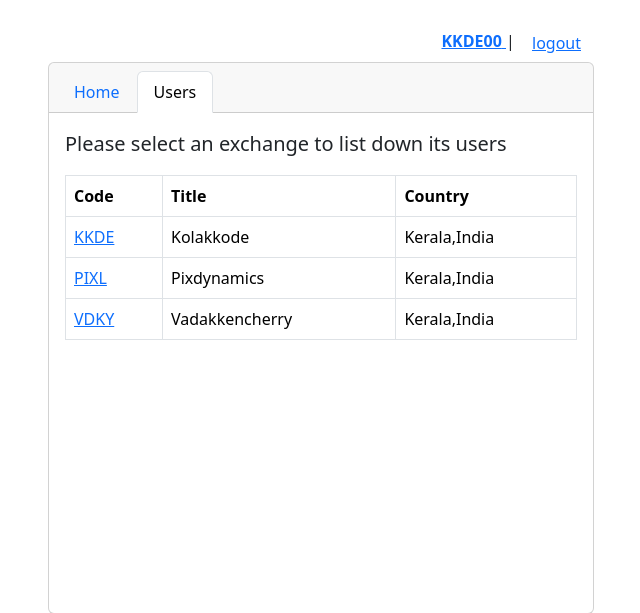
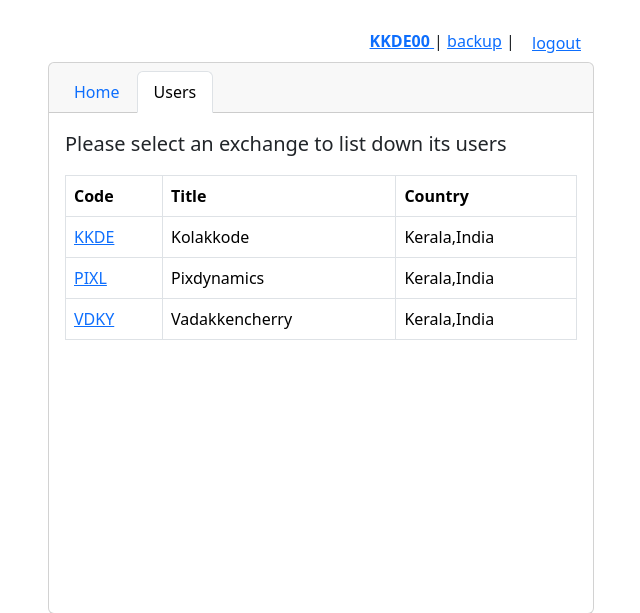
Before and after one commit to suhailvs/lets, a Django app: page /users/ in a window 1280 px wide. Shown: the top 613 px of the page, without its empty margins (319-959 px from the left). Run offline with Django 5.2, Linux system fonts and the light colour scheme; a user stored in the database is signed in; data comes from the database, SQL or seed files in the repository; parts of the project's set-up code (start-up, migrations or seed data) failed here and were passed over; some libraries are stand-ins or nearby versions.

Commit message:
added backup of media and database

```diff
--- a/backend/frontendapp/templates/base.html
+++ b/backend/frontendapp/templates/base.html
@@ -26,7 +26,9 @@
                 <div style="float: right;">
                   <a href="{% url 'frontendapp:user_detail' exchange=user.exchange.code user=user.id %}">
                     <strong>{{ user.username }}</strong>
-                  </a>  | <form method="post" style="display:inline!important;" action="{% url 'logout' %}">
+                  </a>  |
+                  <a href="{% url 'frontendapp:backup_media' %}">backup</a> |
+                  <form method="post" style="display:inline!important;" action="{% url 'logout' %}">
                       {% csrf_token %}
                       <button class="btn btn-link" type="submit">logout</button>
                   </form>
--- a/backend/frontendapp/urls.py
+++ b/backend/frontendapp/urls.py
@@ -15,4 +15,5 @@ urlpatterns = [
     path('listing/<int:pk>/delete/', views.ListingDeleteView.as_view(), name='listing_delete'),
     path('listing/<int:pk>/preview/', views.ListingPreviewView.as_view(), name='listing_preview'),
     path("ajax/<str:purpose>/", views.ajax_views, name="ajax_views"), # see https://github.com/gamifications/shihas_bill
+    path("backup-media/", views.backup_media, name="backup_media"),
 ]
--- a/backend/frontendapp/views.py
+++ b/backend/frontendapp/views.py
@@ -223,3 +223,38 @@ class ListingDeleteView(DeleteView):
 class ListingPreviewView(DetailView):
     model = Listing
     template_name = "frontendapp/listing_detail.html"
+
+@login_required
+def backup_media(request):
+    import zipfile
+    from datetime import datetime
+    from django.http import FileResponse
+    import os
+
+    media_root = settings.MEDIA_ROOT
+    backup_dir = os.path.join(settings.BASE_DIR,"mysite", "backups")
+    os.makedirs(backup_dir, exist_ok=True)
+
+    timestamp = datetime.now().strftime("%d%m%Y_%H%M%S")
+    zip_name  = f"media_backup_{timestamp}.zip"
+    zip_path  = os.path.join(backup_dir, zip_name)
+
+    try:
+        with zipfile.ZipFile(zip_path, "w", zipfile.ZIP_DEFLATED) as zf:
+            for root, dirs, files in os.walk(media_root):
+                for file in files:
+                    abs_path = os.path.join(root, file)
+                    arc_path = os.path.relpath(abs_path, media_root)
+                    zf.write(abs_path, arc_path)
+
+        # Stream the file to browser without loading into RAM
+        response = FileResponse(
+            open(zip_path, "rb"),
+            content_type="application/zip",
+            as_attachment=True,
+            filename=zip_name,
+        )
+        return response
+
+    except Exception as e:
+        return JsonResponse({"Error":f"Error: {e}"})
```
Also changed, not shown: 1 other file.
